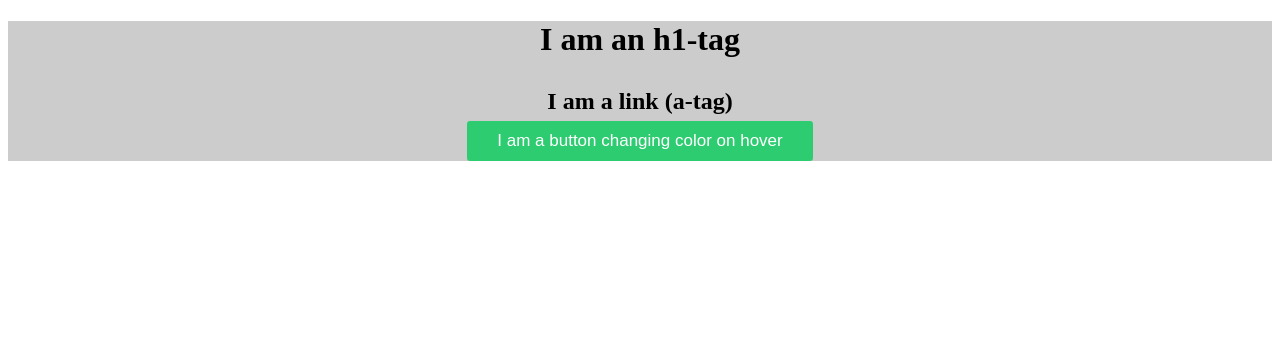
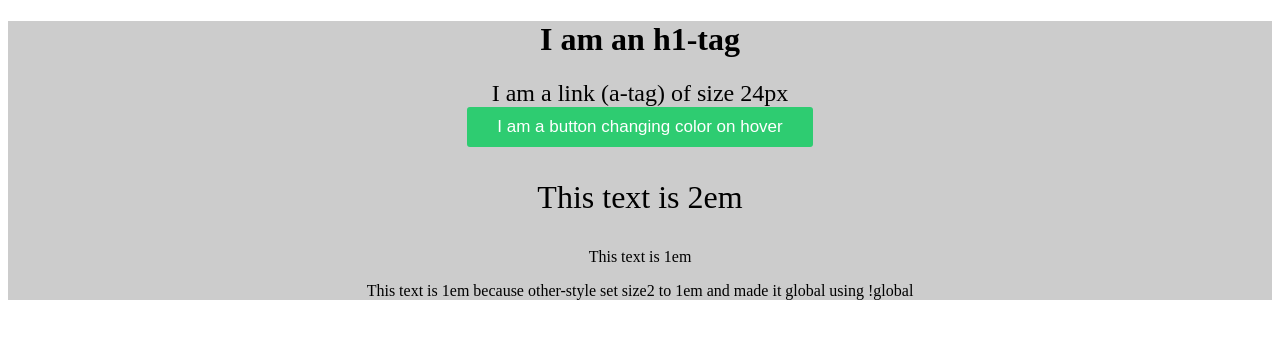
Before and after one commit to communicaretools/SassPlay, a plain HTML site: page index.html in a window 1280 px wide. Drawn offline with Linux system fonts and the light colour scheme.

Commit message:
Concepts covered
!global !default $ @include @mixin

```diff
--- a/css/scss/_colors.scss
+++ b/css/scss/_colors.scss
@@ -1,3 +1,4 @@
 $borderColor: #ccc;
 $buttonColor: #2ecc71;
+//Sass has a huge set of functions
 $buttonDark: darken($buttonColor, 10%);
--- a/css/scss/main_style.scss
+++ b/css/scss/main_style.scss
@@ -5,11 +5,14 @@
 
 
 //declaring a variable using the $ notation. !default means that this value will be used if nothing else is specified
-$size: 24px !default;
+$size1: 24px !default;
+
+$size2: 24px;
 
 //rule that is only rendered if extended is as entailed by %
 %link-style {
-		font-size: $size;
+		//This font size will be 24px because nothing else is set, and default is used then
+		font-size: $size1;
 		//&amp; is used to reference the parent
 		&:hover {
 			text-decoration: underline;
@@ -27,6 +30,19 @@ $size: 24px !default;
 		//Rules can be extended using @extend
 		@extend %link-style;
 	}
+	.some-style {
+		//variables are dependant on scope but will overwrite default values anyway.
+		$size1: 2em;
+		font-size: $size1;
+	}
+	.other-style {
+		$size2: 1em !global;
+		font-size: $size2;
+	}
+	.another-style {
+		font-size: $size2;
+	}
+
 }
 
 button {
--- a/index.html
+++ b/index.html
@@ -7,11 +7,25 @@
   </head>
   <body>
     <div class="container">
-      <h1>I am an h1-tag<h1>
-      <a>I am a link (a-tag) </a>
+      <h1>I am an h1-tag</h1>
+      <a>I am a link (a-tag) of size 24px</a>
       <br/>
       <button type="button">I am a button changing color on hover</button>
-
+      <div class="some-style">
+        <p>
+          This text is 2em
+        </p>
+      </div>
+      <div class="other-style">
+        <p>
+          This text is 1em
+        </p>
+      </div>
+      <div class="another-style">
+        <p>
+          This text is 1em because other-style set size2 to 1em and made it global using !global
+        </p>
+      </div>
     </div>
 
   </body>
```
Also changed, not shown: css/css/main_style.css.
